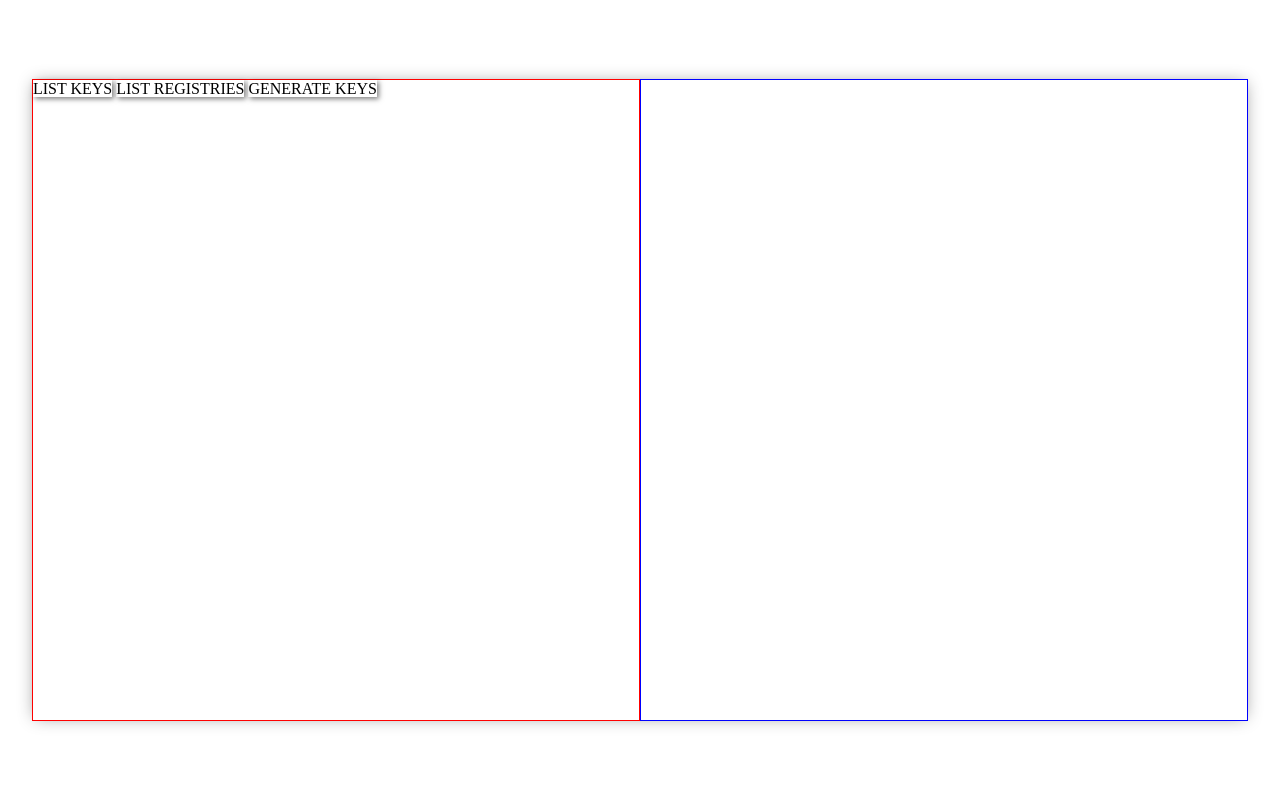
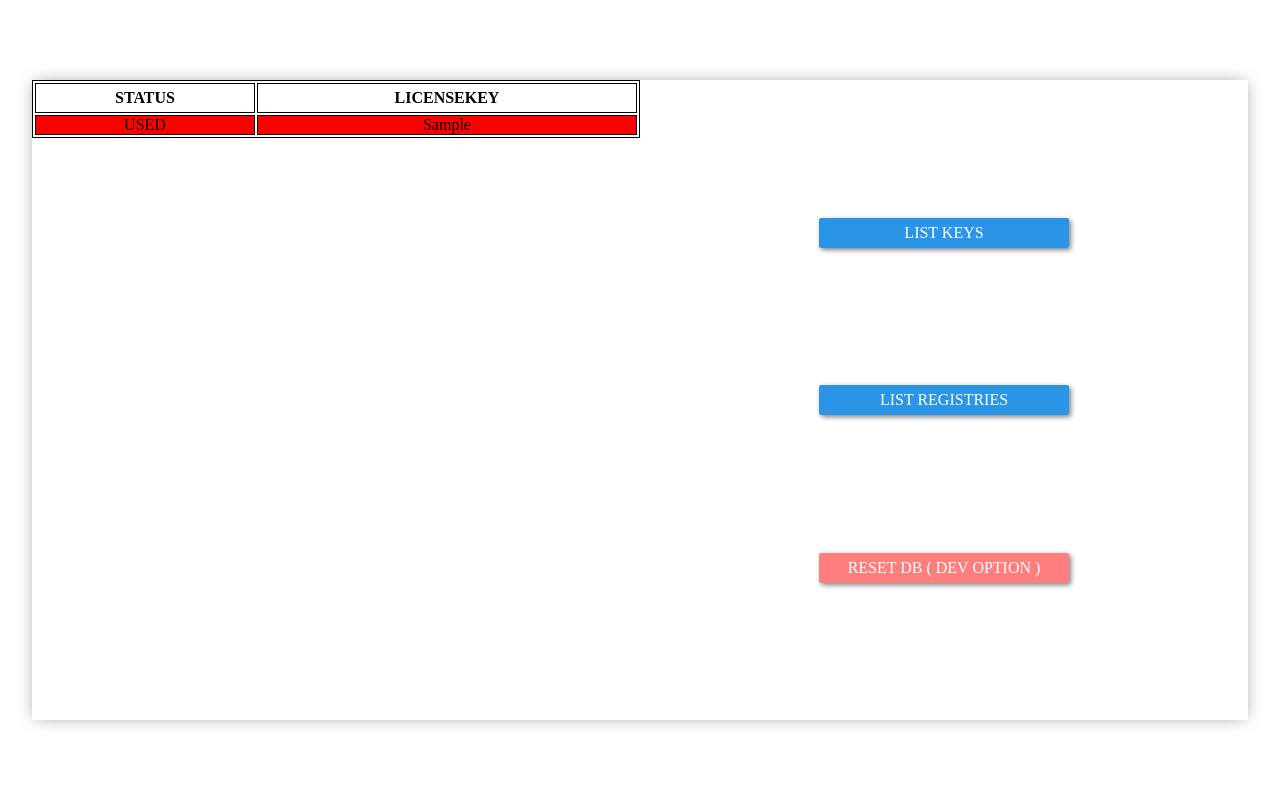
Before and after one commit to Ahmed-ft/PYPOS-LICENSE-CHECK, a Flask app: page / in a window 1280 px wide. Run offline with Flask 2, Linux system fonts and the light colour scheme; a user stored in the database is signed in; tables that the repository leaves empty hold one stand-in row (values such as "Sample post"); some web fonts are replaced.

Commit message:
no comment

```diff
--- a/root/__init__.py
+++ b/root/__init__.py
@@ -7,7 +7,9 @@ from flask_login import LoginManager
 
 db = SQLAlchemy()
 bcrypt = Bcrypt()
+
 login_manager = LoginManager()
+
 login_manager.login_view = 'main.login'
 login_manager.login_message_category = 'info'
 login_manager.login_message = "يرجي تسجيل الدخول"
@@ -23,7 +25,7 @@ def create_app():
     db.init_app(app)
     login_manager.init_app(app)
 
-    from root.main.routes import main
+    from root.main.views import main
 
     app.register_blueprint(main)
 
--- a/root/config.py
+++ b/root/config.py
@@ -25,7 +25,7 @@ load_dotenv(path_to_env)
 
 CONFIG_CLASS = 'DEV'
 
-if 'HEROKU' in os.environ: # DEPLOYED ON HEROKU
+if 'DYNO' in os.environ: # DEPLOYED ON HEROKU
 
     CONFIG_CLASS = 'HEROKU'
 
--- a/root/main/routes.py
+++ /dev/null
@@ -1,196 +0,0 @@
-# -*- coding: utf-8 -*-
-
-from flask import Blueprint, request, render_template, redirect, url_for
-from flask_login import login_required, login_user, current_user, logout_user
-
-from root import create_app, db, bcrypt
-from root.main.utils import uuid_url64, generate_auth_token, auth_token_required, create_user
-from root.main.models import DeviceReg, LicenseKey, User
-
-main = Blueprint("main", __name__, template_folder="templates")
-
-# REMOVE WHEN DONE
-# REMOVE WHEN DONE
-# REMOVE WHEN DONE
-
-@main.route('/t')
-def __get_token():
-
-    t = generate_auth_token()
-
-    return t
-
-@main.route('/reset')
-def reset_db():
-
-    try:
-
-        app = create_app()
-
-        db.create_all(app=app)
-
-    except Exception as e:
-
-        print(e)
-
-    return 'db reset done'
-
-@main.route('/su')
-def create_admin():
-
-    try:
-
-        create_user('admin', '0000')
-
-    except Exception as e:
-
-        print(e)
-
-    return 'admin created successfully'
-
-@main.route('/generate_keys')
-def generate_keys():
-
-    keys = LicenseKey.query.first()
-
-    if keys:
-
-        return 'KEYS EXISTS.'
-
-    counter = 1
-
-    while counter < 100:
-
-        unique_key = uuid_url64()
-        new_license_key = LicenseKey(key=unique_key)
-
-        db.session.add(new_license_key)
-        db.session.commit()
-
-        counter+=1
-
-    print('GENERATING LICENSE KEYS >> DONE')
-    return 'GENERATING LICENSE KEYS >> DONE'
-
-# REMOVE WHEN DONE
-# REMOVE WHEN DONE
-# REMOVE WHEN DONE
-
-@main.route('/')
-@login_required
-def index():
-
-    return render_template('/main/index.html')
-
-@main.route('/logout')
-def logout():
-
-    logout_user()
-
-    return 'LOGGED OUT.'
-
-@main.route('/login', methods=['GET', 'POST'])
-def login():
-
-    if current_user.is_authenticated:
-
-        return f'{current_user.username} IS ALREADY LOGGED IN.'
-
-    if request.method == 'POST':
-
-        user = User.query.filter_by(username=request.form['username']).first()
-
-        if user is None:
-
-            return 'USER DOES NOT EXIST'
-
-        elif not bcrypt.check_password_hash(user.password, request.form['password']):
-
-            return 'CHECK YOUR PASSWORD'
-
-        elif user and bcrypt.check_password_hash(user.password, request.form['password']):
-
-            login_user(user)
-
-            return redirect(url_for('main.index'))
-
-    return render_template('/main/login.html')
-
-@main.route('/list_keys')
-@login_required
-def list_keys():
-
-    keys = LicenseKey.query.all()
-
-    return render_template("/main/list_keys.html", keys=keys)
-
-@main.route('/list_regs')
-@login_required
-def list_regs():
-
-    regs = DeviceReg.query.all()
-
-    return render_template("/main/list_regs.html", regs=regs)
-
-# verify license for device (TOKEN REQUIRED)
-
-@main.route('/api/verify_license', methods=['POST'])
-@auth_token_required
-def verify_license():
-
-    # SYS INFO
-
-    device_uuid = request.json['device_uuid']
-    device_serial_number = request.json['device_serial_number']
-    device_baseboard_serial = request.json['device_baseboard_serial']
-    license_key = request.json['license_key']
-
-    # CHECK IF LICENSE IS VALID
-
-    print('VALIDATING LICESNSE...')
-
-    valid_license = LicenseKey.query.filter_by(key=license_key).first()
-
-    if valid_license: # <-------- [ LICENSE IS VALID ]
-
-        # CHECK IF DEVICE IS REGISTERED.
-
-        print('LICENSE IS VALID. CHECKING IF THE DEVICE IS REGISTERED.')
-
-        is_registered_device = DeviceReg.query.filter_by(uuid=device_uuid).first()
-
-        if is_registered_device: # <-------- [ ALREADY REGISTERED ] [ R-1 ]
-
-            print('ALREADY REGISTERED.')
-            return 'R-1'
-
-        else: # <-------- [ NOT REGISTERED ]
-
-            # CHECK IF LICENSE IS USED BY ANOTHER DEVICE.
-
-            print('CHECKING IF LICENSE IS USED...')
-
-            if valid_license.status == 'USED': # <-------- [ USED LICENSE ] [ R-2 ]
-
-                print('USED LICENSE.')
-                return 'R-2'
-
-            else: # LICENSE STATUS == NEW
-
-                print('LICENSE IS VALID. REGISTERING DEVICE...')
-
-                new_device_reg = DeviceReg(uuid=device_uuid, serial_number=device_serial_number, baseboard_serial_number=device_baseboard_serial,
-                license_key=license_key)
-
-                valid_license.status = 'USED'
-
-                db.session.add(new_device_reg)
-                db.session.commit()
-
-                print('DEVICE REGISTERED SUCCESSFULLY.')
-                return 'R-3' # <-------- [ DEVICE REGISTERED SUCCESSFULLY ] [ R-3 ]
-
-    else:
-
-        print('LICENSE NOT VALID.')
-        return 'R-4' # <-------- [ LICENSE NOT VALID ] [ R-4 ]
--- a/root/main/templates/main/index.html
+++ b/root/main/templates/main/index.html
@@ -17,22 +17,107 @@
 
     <style>
 
+        * {
+            margin: 0;
+            padding: 0;
+            box-sizing: border-box;
+        }
+
         a {
             color: black;
             text-align: center;
         }
 
+        table,
+        th,
+        td {
+            text-align: center;
+            border: 1px solid black;
+        }
+
+        table {
+            width: 90%;
+        }
+
     </style>
 
-    <div class="box-shadow flex-c-se" style="width: 95%; height: 80%;">
+    <div class="box-shadow flex-c-se" style="width: 95%; height: 80%;"> <!-- OUTER WRPR -->
 
-        <div class="nav-links bred wh100">
-            <a href="{{ url_for('main.list_keys') }}">LIST KEYS</a>
-            <a href="{{ url_for('main.list_regs') }}">LIST REGISTRIES</a>
-            <a href="{{ url_for('main.generate_keys') }}">GENERATE KEYS</a>
+        <div class="wh100 flex-c-c"> <!-- INNER LEFT WRPR -->
+
+            <div id="regs_table_wrpr" class="wh100" style="overflow-y: auto; display: none;"> <!-- REGS WRPR -->
+
+                <table class="w100">
+
+                    <tr style="height: 30px;">
+                        <th>LICENSEKEY</th>
+                        <th>BASEBOARD_SERIAL_NUMBER</th>
+                        <th>SERIAL_NUMBER</th>
+                        <th>UUID</th>
+                        <th>النشاط</th>
+                    </tr>
+
+                    {% if regs %}
+
+                        {% for device in regs %}
+
+                            <tr>
+                                <td>{{ device.license_key }}</td>
+                                <td>{{ device.baseboard_serial_number }}</td>
+                                <td>{{ device.serial_number }}</td>
+                                <td>{{ device.uuid }}</td>
+                                <td>{{ device.business_type }}</td>
+                            </tr>
+
+                        {% endfor %}
+
+                    {% endif %}
+
+                </table>
+
+            </div>
+
+            <div id="keys_table_wrpr" class="wh100" style="overflow-y: auto;"> <!-- KEYS WRPR -->
+
+                <table class="w100">
+
+                    <tr style="height: 30px;">
+                        <th>STATUS</th>
+                        <th>LICENSEKEY</th>
+                    </tr>
+
+                    {% for key in keys %}
+
+                        {% if key.status == 'USED' %}
+
+                        <tr style="background-color: red;">
+                            <td>{{ key.status }}</td>
+                            <td>{{ key.key }}</td>
+                        </tr>
+
+                        {% else %}
+
+                        <tr>
+                            <td>{{ key.status }}</td>
+                            <td>{{ key.key }}</td>
+                        </tr>
+
+                        {% endif %}
+
+                    {% endfor %}
+
+                </table>
+
+            </div>
+
+
         </div>
 
-        <div class="nav-links-results bblue wh100">
+        <div class="nav-links wh100 flex-c-c-se"> <!-- INNER RIGHT WRPR -->
+
+            <a class="btn blue_btn" style="width: 250px; padding: 0 10px;" href="#">LIST KEYS</a>
+            <a class="btn blue_btn" style="width: 250px; padding: 0 10px;" href="#">LIST REGISTRIES</a>
+            <a class="btn red_btn" style="width: 250px; padding: 0 10px;" href="{{ url_for('main.reset_db') }}">RESET DB ( DEV OPTION )</a>
 
         </div>
 
--- a/root/main/utils.py
+++ b/root/main/utils.py
@@ -140,8 +140,8 @@ def auth_token_required(f):
     @wraps(f)
     def decorated(*args, **kwargs):
 
-        # # http://127.0.0.1:5000/route?t=<auth_token>
-        token = request.args.get('t')
+        # # http://127.0.0.1:5000/route?at=<auth_token>
+        token = request.args.get('at')
 
         if not token:
 
--- /dev/null
+++ b/root/main/views.py
@@ -0,0 +1,188 @@
+# -*- coding: utf-8 -*-
+
+from flask import Blueprint, request, render_template, redirect, url_for, flash
+from flask_login import login_required, login_user, current_user, logout_user
+
+from root import create_app, db, bcrypt
+from root.main.utils import uuid_url64, generate_auth_token, auth_token_required, create_user
+from root.main.models import DeviceReg, LicenseKey, User
+
+main = Blueprint("main", __name__, template_folder="templates")
+
+# REMOVE WHEN DONE
+# REMOVE WHEN DONE
+# REMOVE WHEN DONE
+
+
+@main.route('/t')
+def __get_token():
+
+    t = generate_auth_token()  # <---- UPDATE FROM FLASK SKELETON
+
+    return t
+
+
+@main.route('/r')
+def reset_db():
+
+    try:
+
+        if current_user.is_authenticated:
+
+            logout_user()
+            print('CURRENT USER LOGGED OUT.')
+            return redirect(request.referrer)
+
+        app = create_app()
+
+        db.drop_all()
+        db.create_all(app=app)
+
+        create_user('admin', '0000')
+
+        keys = LicenseKey.query.first()
+
+        if keys:
+
+            return 'KEYS EXISTS.'
+
+        counter = 1
+
+        while counter < 100:
+
+            unique_key = uuid_url64()
+            new_license_key = LicenseKey(key=unique_key)
+
+            db.session.add(new_license_key)
+            db.session.commit()
+
+            counter += 1
+
+        print('DB RESET >> DONE')
+        print('CREATE ADMIN >> DONE')
+        print('GENERATING LICENSE KEYS >> DONE')
+
+    except Exception as e:
+
+        print(e)
+
+    flash('OPERATION DONE. CHECK APP LOGS FOR DETAILES.', 'success')
+    return redirect(url_for('main.login'))
+
+
+# REMOVE WHEN DONE
+# REMOVE WHEN DONE
+# REMOVE WHEN DONE
+
+
+# VERIFY LICESNSE ( AUTH TOKEN REQUIRED )
+
+@main.route('/api/verify_license', methods=['POST'])
+@auth_token_required
+def verify_license():
+
+    # SYS INFO
+
+    device_uuid = request.json['device_uuid']
+    device_serial_number = request.json['device_serial_number']
+    device_baseboard_serial = request.json['device_baseboard_serial']
+    license_key = request.json['license_key']
+
+    # CHECK IF LICENSE IS VALID
+
+    print('VALIDATING LICESNSE...')
+
+    valid_license = LicenseKey.query.filter_by(key=license_key).first()
+
+    if valid_license:  # <-------- [ LICENSE IS VALID ]
+
+        # CHECK IF DEVICE IS REGISTERED.
+
+        print('LICENSE IS VALID. CHECKING IF THE DEVICE IS REGISTERED.')
+
+        is_registered_device = DeviceReg.query.filter_by(
+            uuid=device_uuid).first()
+
+        if is_registered_device:  # <-------- [ ALREADY REGISTERED ] [ R-1 ]
+
+            print('ALREADY REGISTERED.')
+            return 'R-1'
+
+        else:  # <-------- [ NOT REGISTERED ]
+
+            # CHECK IF LICENSE IS USED BY ANOTHER DEVICE.
+
+            print('CHECKING IF LICENSE IS USED...')
+
+            # <-------- [ USED LICENSE ] [ R-2 ]
+            if valid_license.status == 'USED':
+
+                print('USED LICENSE.')
+                return 'R-2'
+
+            else:  # LICENSE STATUS == NEW
+
+                print('LICENSE IS VALID. REGISTERING DEVICE...')
+
+                new_device_reg = DeviceReg(uuid=device_uuid, serial_number=device_serial_number, baseboard_serial_number=device_baseboard_serial,
+                                           license_key=license_key)
+
+                valid_license.status = 'USED'
+
+                db.session.add(new_device_reg)
+                db.session.commit()
+
+                print('DEVICE REGISTERED SUCCESSFULLY.')
+                # <-------- [ DEVICE REGISTERED SUCCESSFULLY ] [ R-3 ]
+                return 'R-3'
+
+    else:
+
+        print('LICENSE NOT VALID.')
+        return 'R-4'  # <-------- [ LICENSE NOT VALID ] [ R-4 ]
+
+
+@main.route('/')
+@login_required
+def index():
+
+    keys = LicenseKey.query.all()
+    regs = DeviceReg.query.all()
+
+    return render_template('/main/index.html', regs=regs, keys=keys)
+
+
+@main.route('/login', methods=['GET', 'POST'])
+def login():
+
+    if current_user.is_authenticated:
+
+        return f'{current_user.username} IS ALREADY LOGGED IN.'
+
+    if request.method == 'POST':
+
+        user = User.query.filter_by(username=request.form['username']).first()
+
+        if user is None:
+
+            return 'USER DOES NOT EXIST'
+
+        elif not bcrypt.check_password_hash(user.password, request.form['password']):
+
+            return 'CHECK YOUR PASSWORD'
+
+        elif user and bcrypt.check_password_hash(user.password, request.form['password']):
+
+            login_user(user)
+
+            return redirect(url_for('main.index'))
+
+    return render_template('/main/login.html')
+
+
+@main.route('/logout')
+def logout():
+
+    logout_user()
+
+    return 'LOGGED OUT.'
```
Also changed, not shown: root/main/templates/main/list_keys.html (+0 -27 lines), root/main/templates/main/list_regs.html (+0 -62 lines).
